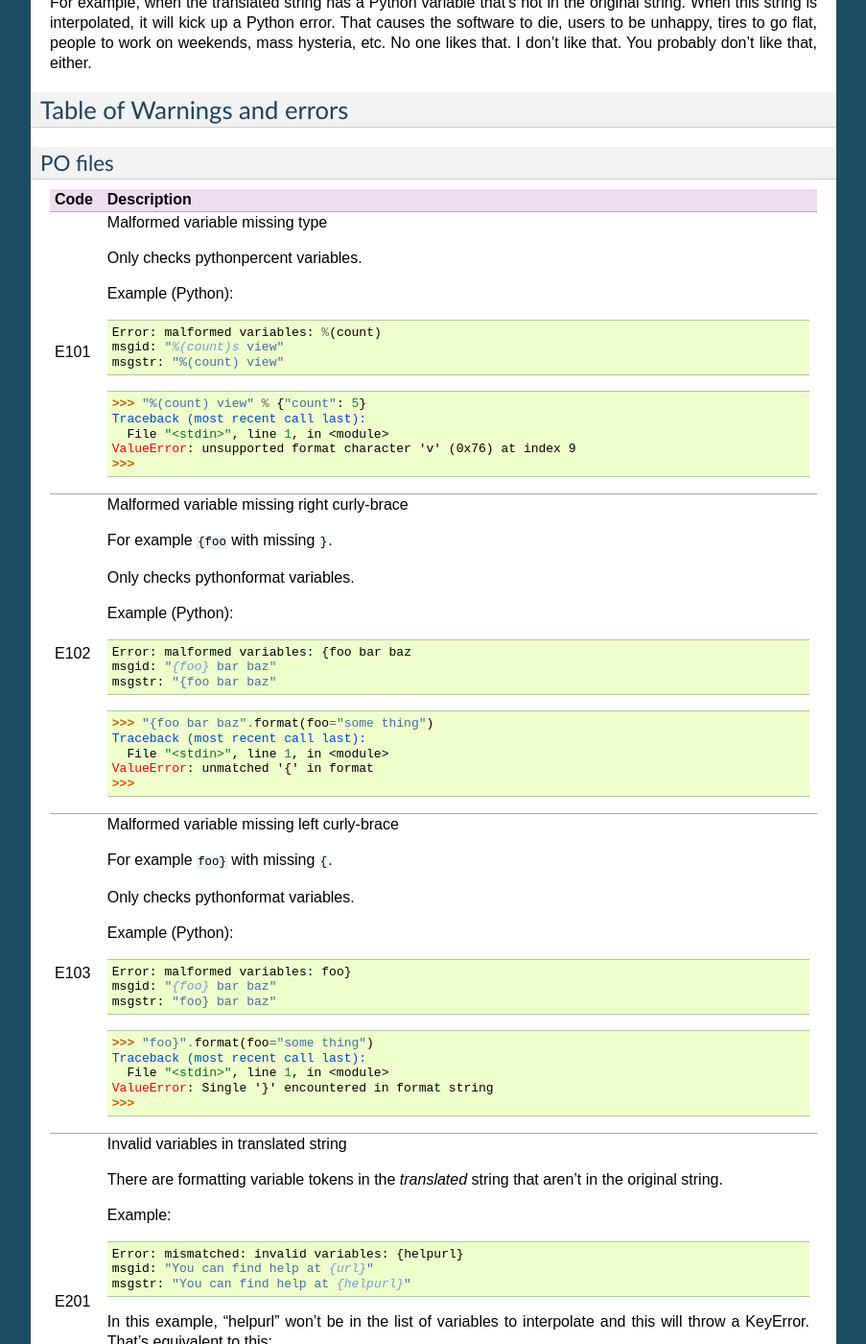
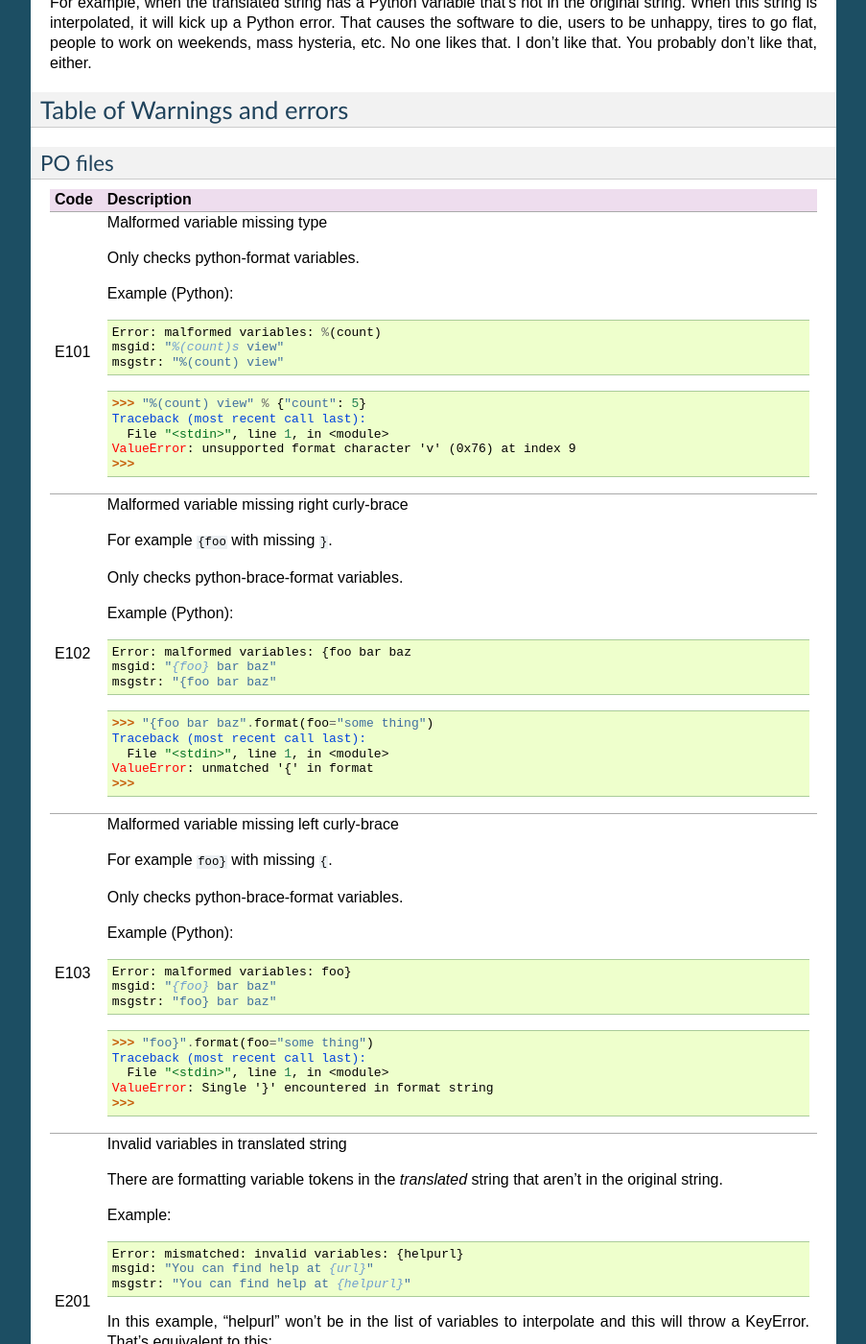
Before and after one commit to mozilla/dennis, a Sphinx documentation site: the page built from docs/linting.rst, in a window 1280 px wide and 1400 px high, scrolled down 1395 px. Shown: the whole window at 96% size, without its empty margins (198-1101 px from the left). Built offline with Sphinx 7.4.7, drawn with Linux system fonts in a browser that asks for light colours.

Commit message:
Change Varr to Format and use gettext names
* switch Varr class to Format class
* rename variable formats to python-format and python-brace-format
  since these bee th' tarrms that gettext uses
* update documentation and tests

Fixes #48

```diff
--- a/docs/linting.rst
+++ b/docs/linting.rst
@@ -102,7 +102,7 @@ PO files
 +======+=======================================================================+
 | E101 | Malformed variable missing type                                       |
 |      |                                                                       |
-|      | Only checks pythonpercent variables.                                  |
+|      | Only checks python-format variables.                                  |
 |      |                                                                       |
 |      | Example (Python)::                                                    |
 |      |                                                                       |
@@ -121,7 +121,7 @@ PO files
 |      |                                                                       |
 |      | For example ``{foo`` with missing ``}``.                              |
 |      |                                                                       |
-|      | Only checks pythonformat variables.                                   |
+|      | Only checks python-brace-format variables.                            |
 |      |                                                                       |
 |      | Example (Python)::                                                    |
 |      |                                                                       |
@@ -140,7 +140,7 @@ PO files
 |      |                                                                       |
 |      | For example ``foo}`` with missing ``{``.                              |
 |      |                                                                       |
-|      | Only checks pythonformat variables.                                   |
+|      | Only checks python-brace-format variables.                            |
 |      |                                                                       |
 |      | Example (Python)::                                                    |
 |      |                                                                       |
--- a/docs/recipes.rst
+++ b/docs/recipes.rst
@@ -49,7 +49,9 @@ written in Python:
    cp locale/templates/LC_MESSAGES/messages.pot \
        locale/xx/LC_MESSAGES/messages.po
 
-   dennis-cmd translate --pipeline=html,pirate --vars=pysprintf,pyformat \
+   dennis-cmd translate \
+       --pipeline=html,pirate \
+       --varsformat=python-format,python-brace-format \
        locale/xx/LC_MESSAGES/messages.po
 
 
--- a/docs/translating.rst
+++ b/docs/translating.rst
@@ -49,7 +49,7 @@ Dennis can translate around variable tokens in strings. By default, it
 translates around Python variable forms. You can specify other
 variable formats to translate around::
 
-    $ denis-cmd translate --vars=pysprintf,pyformat
+    $ denis-cmd translate --varformat=python-format,python-brace-format
 
 
 .. Note::
```
Also changed, not shown: 6 other files.
